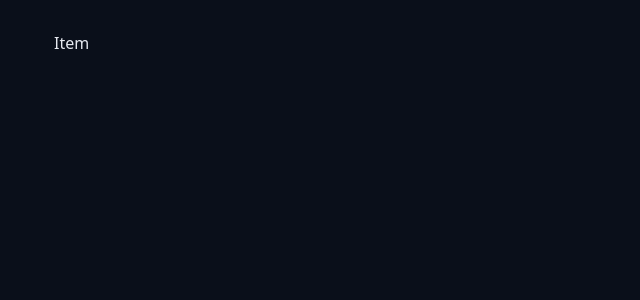
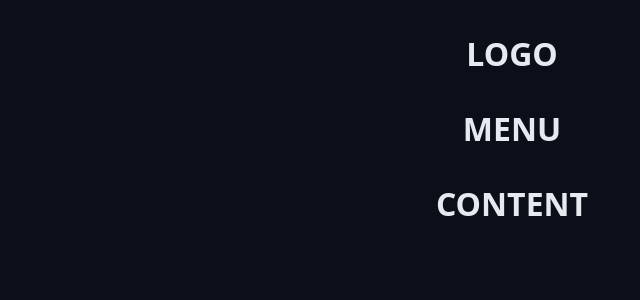
Before and after one commit to renangarciafc/chronos-pomodoro, a React (Vite) app: page / in a window 1280 px wide. Shown: the top 300 px of the page, without its empty margins (128-768 px from the left). Built offline with nearby package versions, Linux system fonts and the light colour scheme.

Commit message:
Commit Sixth class

```diff
--- a/src/App.tsx
+++ b/src/App.tsx
@@ -1,3 +1,5 @@
+import { Container } from './components/Container';
+import { Heading } from './components/Heading';
 import './styles/global.css';
 import './styles/theme.css';
 
@@ -10,13 +12,17 @@
 
     return (
         <>
-            <div className='container'>
-                <div className="content">
-                    <section>
-                        Item
-                    </section>
-                </div>
-            </div>
+            <Container>
+                <Heading>LOGO</Heading>
+            </Container>
+
+            <Container>
+                <Heading>MENU</Heading>
+            </Container>
+
+            <Container>
+                <Heading>CONTENT</Heading>
+            </Container>
         </>
     )
 
--- /dev/null
+++ b/src/components/Container.module.css
@@ -0,0 +1,12 @@
+.container {
+    max-width: 98rem;
+    margin: 0 auto;
+}
+
+.container-fluid {
+    max-width: 100%;
+}
+
+.content {
+    margin: 3.2rem;
+}
--- /dev/null
+++ b/src/components/Container.tsx
@@ -0,0 +1,12 @@
+import styles from './Container.module.css';
+
+export function Container({ children }: { children?: React.ReactNode }) {
+    // This component is a simple container that can be used to wrap the content of the application.
+    return (
+        <div className={styles.container}>
+            <div className={styles.content}>
+                {children}
+            </div>
+        </div>
+    )
+}
--- a/src/styles/global.css
+++ b/src/styles/global.css
@@ -14,16 +14,3 @@
     background-color: var(--gray-900);
     color: var(--text-default);
 }
-
-.container {
-    max-width: 98rem;
-    margin: 0 auto;
-}
-
-.container-fluid {
-    max-width: 100%;
-}
-
-.content {
-    margin: 3.2rem;
-}
```
